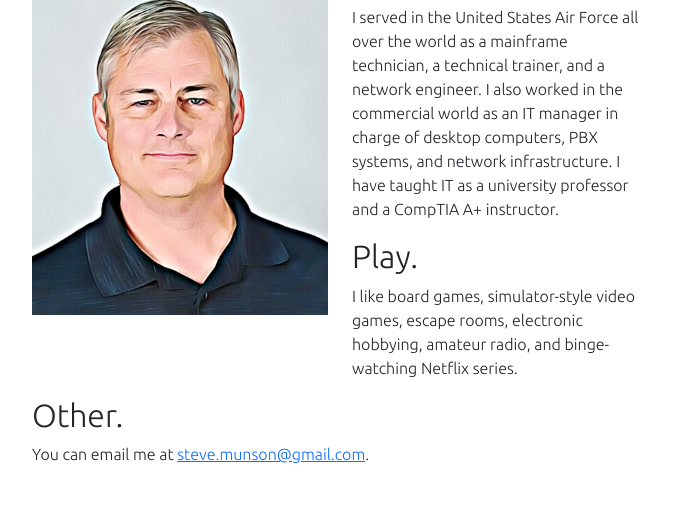
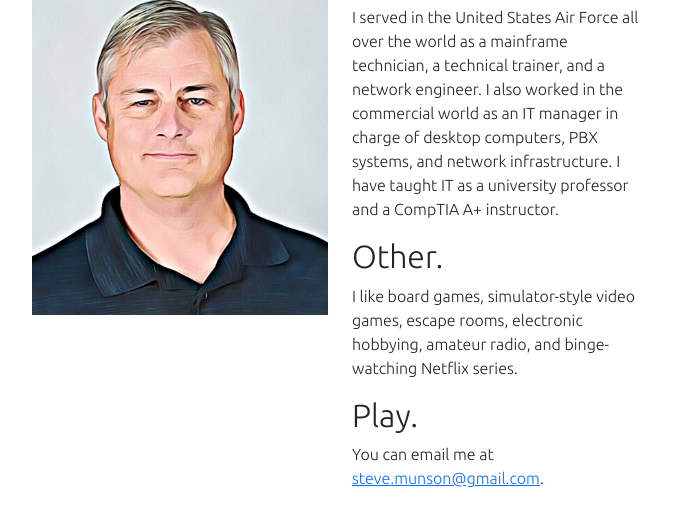
Before and after one commit to SteveMunson/stevemunson.github.io, a plain HTML site: page index.html in a window 1280 px wide. Shown: the part 97-622 px from the top of the page, without its empty margins (300-974 px from the left). Drawn offline with nearby package versions, Linux system fonts and the light colour scheme.

Commit message:
Formatting

```diff
--- a/index.html
+++ b/index.html
@@ -46,20 +46,12 @@
 						I have taught IT as a university professor and a CompTIA A+ instructor.</p>
 				</div>
 				<div class="row tooltip-buttons">
-					<h2>Play.</h2>
+					<h2>Other.</h2>
 					<p class="text-start">I like board games, simulator-style video games, escape rooms, electronic hobbying, amateur radio, and binge-watching Netflix series.</p>
 				</div>
-			</div>
-			<div class="col-md-3"></div>
-		</div>
-
-		<!-- Other -->
-		<div class="row justify-content-center">
-			<div class="col-md-3"></div>
-			<div class="col-md-6">
-				<div class="row">
-					<h2>Other.</h2>
-					<p class="text-start">You can email me at <a href=mailto:steve.munson@gmail.com">steve.munson@gmail.com</a>.
+				<div class="row tooltip-buttons">
+					<h2>Play.</h2>
+					<p class="text-start">You can email me at <a href=mailto:steve.munson@gmail.com">steve.munson@gmail.com</a>.</p>
 				</div>
 			</div>
 			<div class="col-md-3"></div>
```
